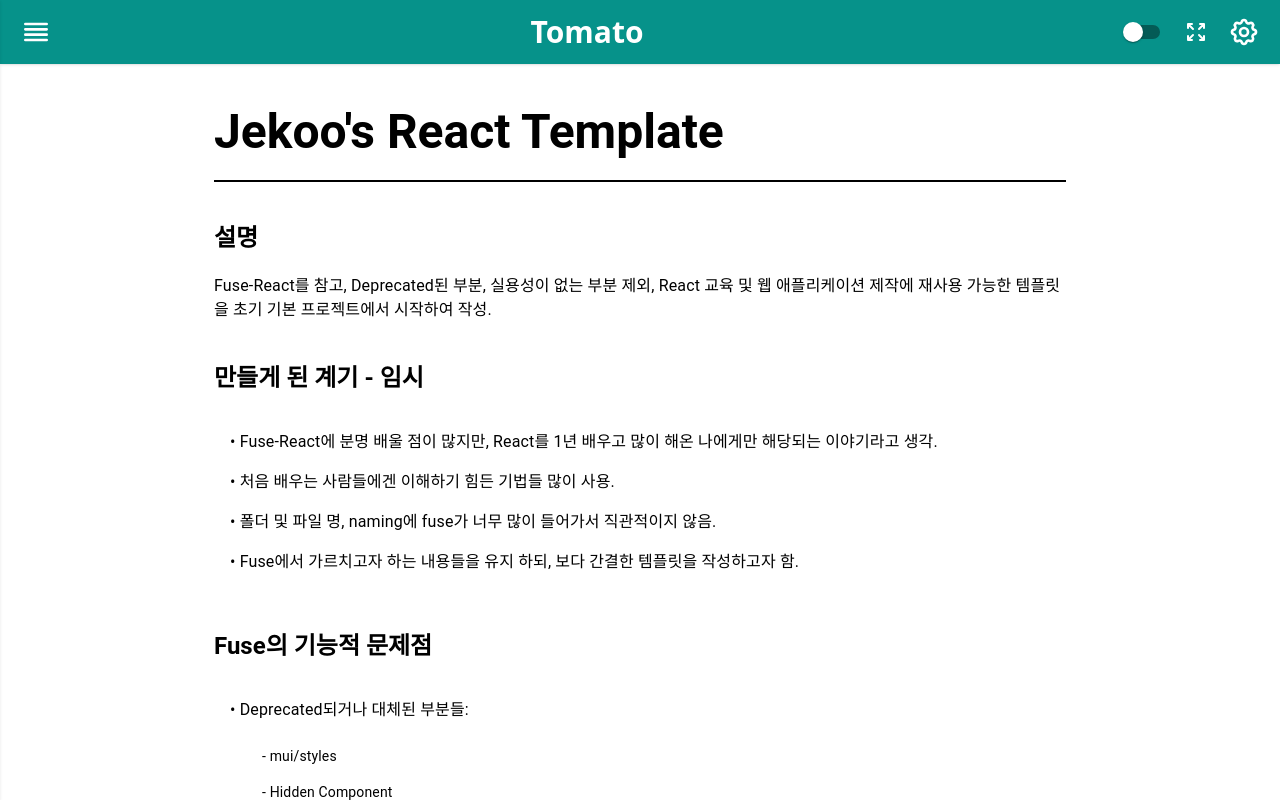
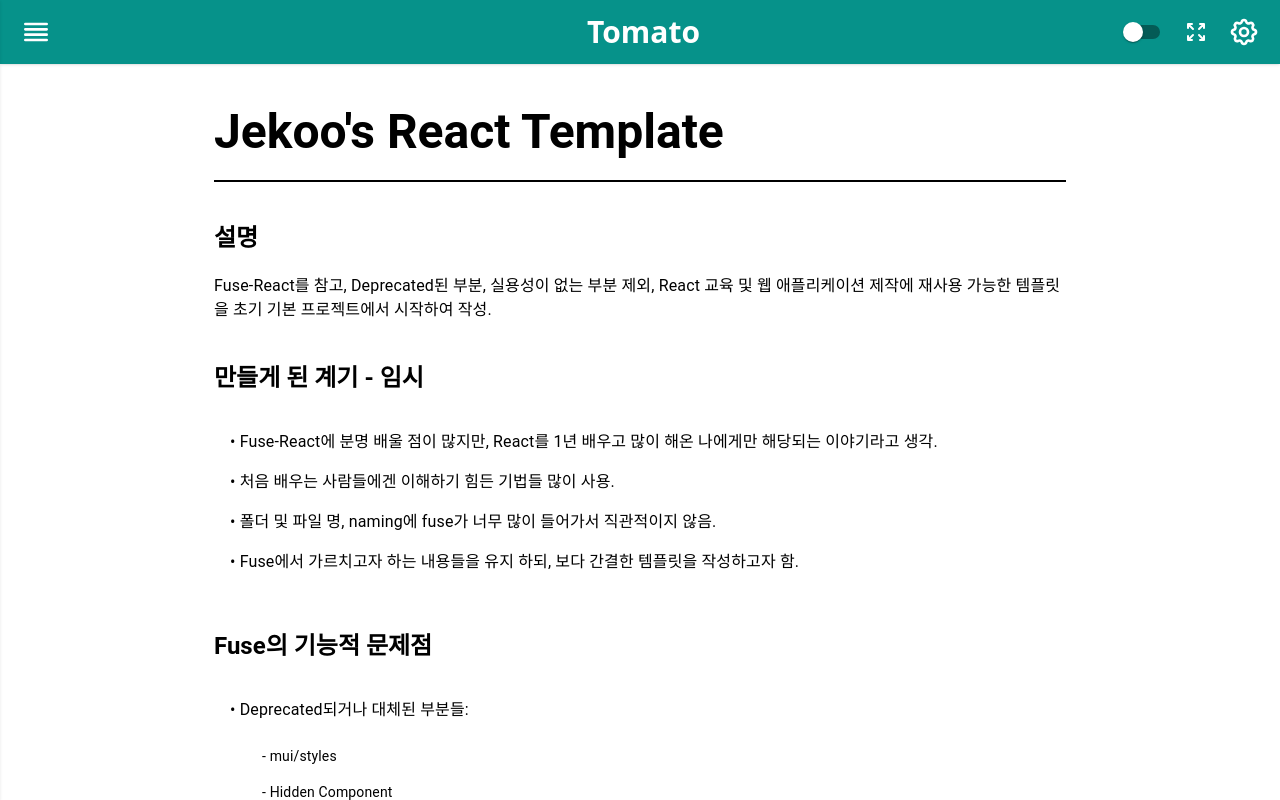
Before and after one commit to tomato-24-04-edu/react-template-jekoo, a React (Vite) app: page /document in a window 1280 px wide. Both pictures are taken after a click on the button 276 px from the left and 32 px from the top of the page. Shown: the top 800 px of the page. Built offline with nearby package versions, Linux system fonts and the light colour scheme.

Commit message:
Css: Header Title Position

```diff
--- a/src/main/components/header/index.tsx
+++ b/src/main/components/header/index.tsx
@@ -87,7 +87,7 @@ function Header(props: HeaderProps) {
               className="flex h-12 cursor-pointer shrink-0 flex-row items-center justify-center"
             >
               <div className="mx-4 items-center gap-2 flex flex-1">
-                <span className="text-white font-bold text-3xl">Tomato</span>
+                <span className="text-white absolute font-bold text-3xl">Tomato</span>
               </div>
             </div>
           )}
```
Also changed, not shown: todo.txt.
